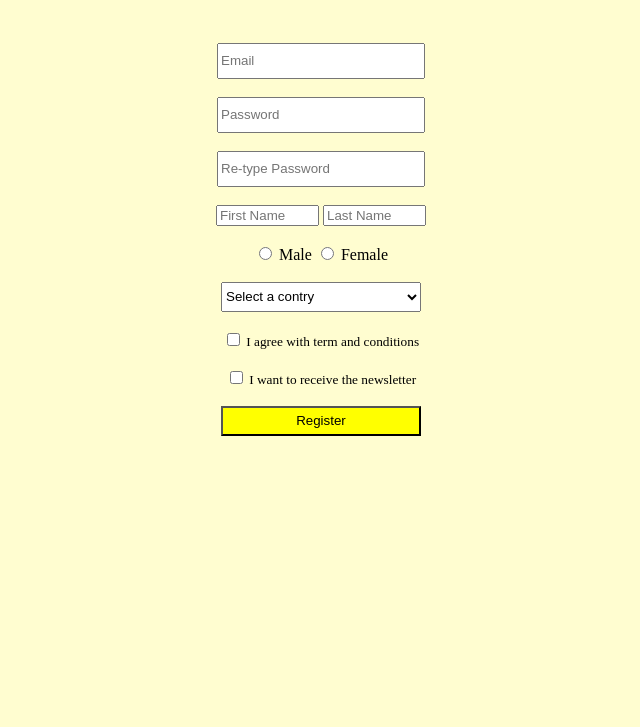
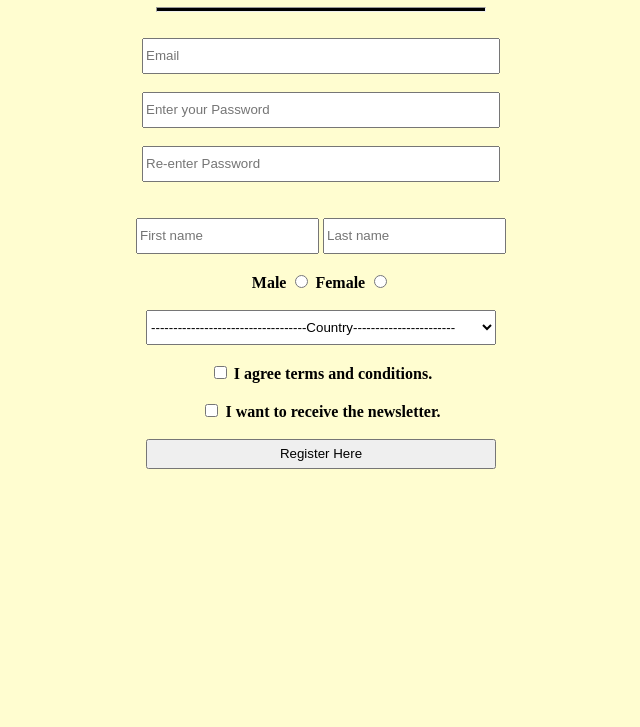
Before and after one commit to rahul204t/Web_Developer, a plain HTML site: page HTML/TASK/RegistrationFormTask.html in a window 1280 px wide. Shown: the part 73-800 px from the top of the page, without its empty margins (319-959 px from the left). Drawn offline with Linux system fonts and the light colour scheme.

Commit message:
Update RegistrationFormTask.html

```diff
--- a/HTML/TASK/RegistrationFormTask.html
+++ b/HTML/TASK/RegistrationFormTask.html
@@ -6,53 +6,64 @@
     <meta name="viewport" content="width=device-width, initial-scale=1.0">
     <title>Document</title>
 </head>
-<body bgcolor="FFFDD0">
+<body bgcolor="#FFFDD0">
     <center>
-    <form action="#" method="get" name="form1">
-        <h1>Registration Form</h1>
-        <br><br>
-        <input type="Email" name="" id="" placeholder="Email"
-        style="height:30px; width:200px ; " required>
-        <br><br>
-        <input type="Password" name="" id="" placeholder="Password"
-        style="height:30px; width:200px ; ">
-        <br><br>
-        <input type="Rpassword" name="" id="" placeholder="Re-type Password"
-        style="height:30px; width:200px ; ">
-        <br><br>
-        <input type="First" name="" id="" placeholder="First Name"
-        style="height:30 px; width: 95px ;">
-        <input type="last" name="" id="" placeholder="Last Name"
-        style="height:30 px; width: 95px ;">
-        <br><br>
-        <input type="radio" name="gn1">
-        <label for="">Male</label>
-        <input type="radio" name="gn2" >
-        <label for="">Female</label>
-        <br><br>
-        <select name="" id="" style="height:30px; width:200px ; " >
-            <option value="">Select a contry</option>
-            <option value="">India</option>
-            <option value="">England</option>
-            <option value="">Nepal</option>
-            <option value="">Russia</option>
 
-        </select>
-        <br><br>
-        <small>
-        <input type="checkbox" name="dc1" id="">
-        <label for="">I agree with term and conditions</label>
-        <br><br>
-        <input type="checkbox" name="dc2" id="">
-        <label for="">I want to receive the newsletter</label>
-        <br><br>
-        <button style="height:30px; width:200px;background-color: yellow;">Register</button>
-        </small>
+
+    <form action="" method="get" name="form" target="_blank">
+        <h1 style="color:black ;">Registation Form</h1>
+        <hr style="height:3px; width:26%; background-color: black;">
+         <br>
+        <input type="email" name="" id="" placeholder="Email " style="height:30px ; width:350px ;"/><br><br>
+
+        <input type="password" name="" id="" placeholder="Enter your Password" style="height:30px ; width:350px ;"/><br><br>
+
+        <input type="password" name="" id="" placeholder="Re-enter Password" style="height:30px ; width:350px ;"/> <br> <br><br>
+
+        <input type="text" name="Fname" id="" placeholder="First name"
+        style="height:30px ; width:175px ;"/>
+
+        <input type="text" name="Lname" id="" placeholder="Last name"
+        style="height:30px ; width: 175px ;"/><br>  <br>
 
 
 
 
-    </form>
-</center>
 
+        <label for="Male" style="color:black ;"><b>Male<b></label>
+
+        <input type="radio" name="gn2" id=""/>
+
+        <label for="Female" style="color:black;"><b>Female<b></label>
+
+        <input type="radio" name="gn2" id=""/>
+        <br><br>
+
+
+
+
+    <select name="" id=""  style="height:35px ; width:350px ;">
+            <option value="">-----------------------------------Country-----------------------</option>
+            <option value="">india</option>
+            <option value="">England</option>
+             <option value="">Nepal</option>
+
+
+              </select>
+        <br>
+        <br>
+
+   <input type="checkbox" name="dc1"
+id="">
+<label for=""> <b>I agree terms and conditions.<b></label>   <br><br>
+
+<input type="checkbox" name="dc2"
+id="">
+<label for=""><b>I want to receive the newsletter.<b></label>
+
+    <br><br>
+
+<button style="height:30px ; width:350px ;">Register Here</button>
+          <center>
+</body>
 </html>
```
